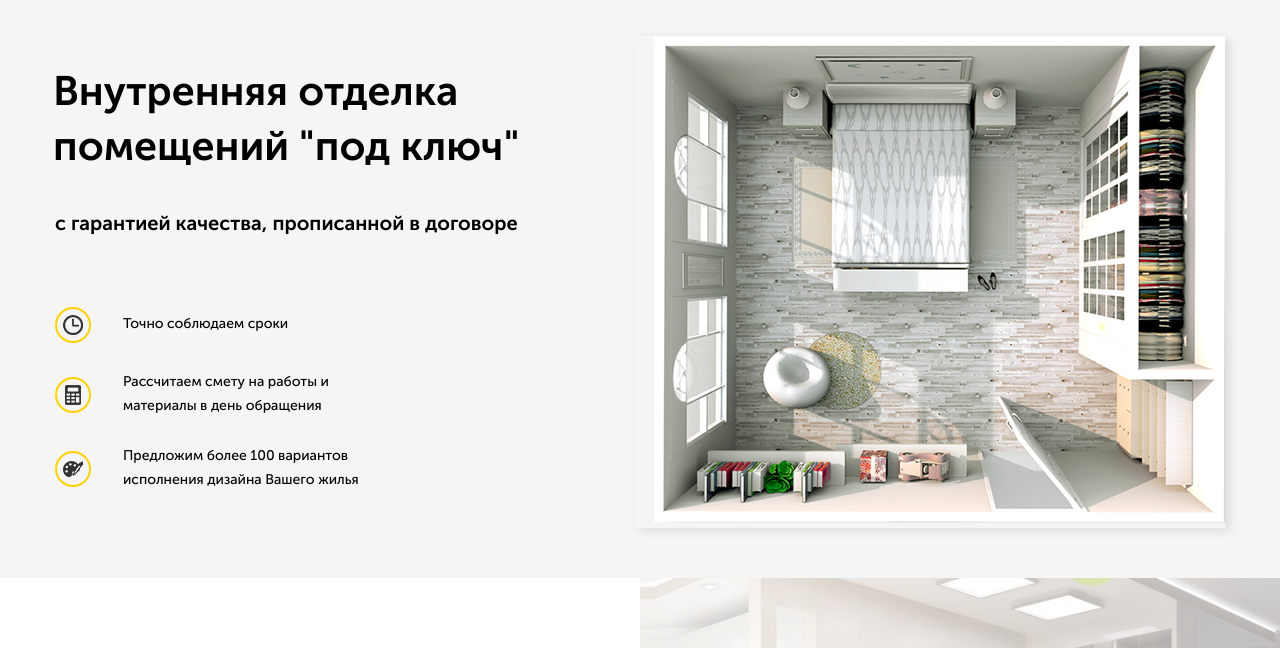
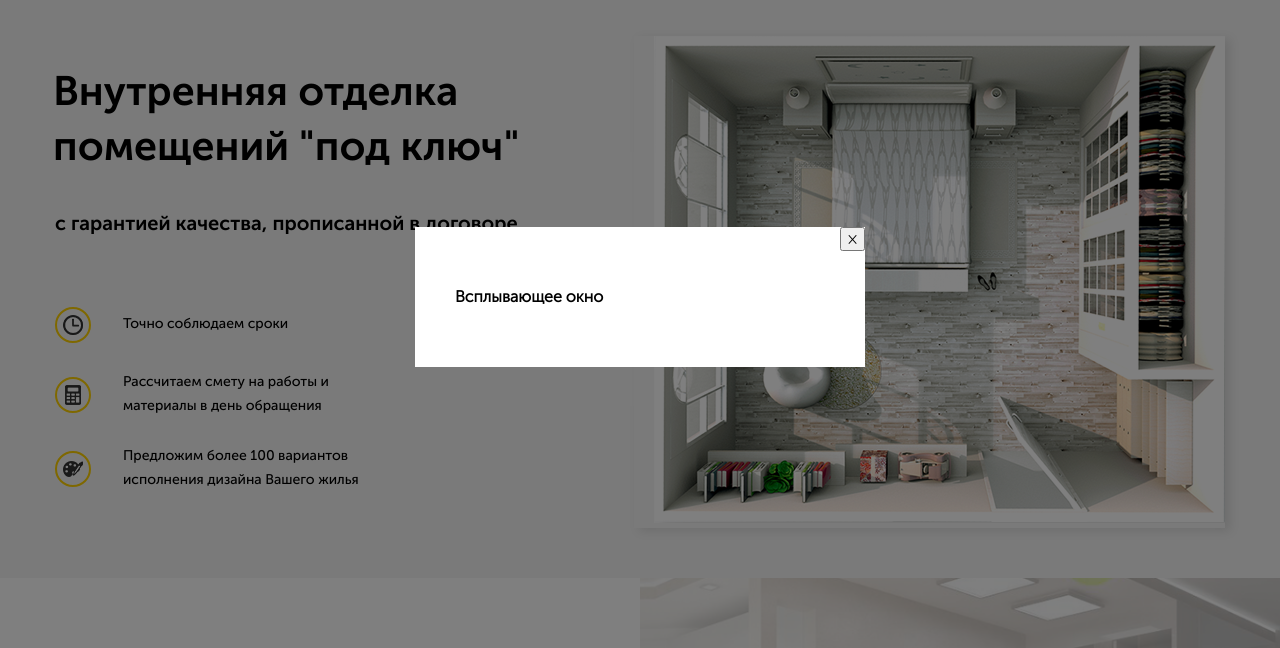
Before and after one commit to vladimirexci/webstart_01, a plain HTML site: page src/index.html in a window 1280 px wide. Both pictures are taken after a click on the button "Перезвоните мне". Shown: the part 103-751 px from the top of the page. Drawn offline with Linux system fonts and the light colour scheme.

Commit message:
Написали всплывающее модальное окно, при клике

```diff
--- a/src/index.html
+++ b/src/index.html
@@ -22,7 +22,7 @@
 						<span class="navbar__address">Калуга, Москва, МО</span>
 						<a href="tel:+7 (495)42-251-31" class="navbar__phone">+7 (495) 42-251-31</a>
 					</div>
-					<button class="button navbar__button">Перезвоните мне</button>
+					<button class="button navbar__button" id="button">Перезвоните мне</button>
 				</div>
 				<!-- /.navbar__info -->
 			</div>
@@ -97,5 +97,14 @@
 		<!-- /.offer -->
 	</main>
 
+	<div class="modal" id="modal">
+		<div class="modal-dialog">
+			<button class="modal-dialog__close" id="close">&times;</button>
+			<h4 class="modal-dialog__title">Всплывающее окно</h4>
+		</div>
+	</div>
+
+
+	<script src="js/main.js"></script>
 </body>
 </html>
--- /dev/null
+++ b/src/js/main.js
@@ -0,0 +1,11 @@
+var button = document.querySelector('#button');
+var modal = document.querySelector('#modal');
+var close = document.querySelector('#close')
+
+button.addEventListener('click', function() {
+	modal.classList.add('modal_active')
+});
+
+close.addEventListener('click', function() {
+	modal.classList.remove('modal_active');
+});
--- /dev/null
+++ b/src/sass/blocks/_modal.sass
@@ -0,0 +1,22 @@
+.modal
+	position: fixed
+	left: 0
+	top: 0
+	width: 100%
+	height: 100%
+	background-color: rgba(#000, 0.5)
+	display: none
+	&_active
+		display: flex
+	&-dialog
+		margin: auto
+		max-width: 450px
+		width: 90%
+		min-width: 200px
+		background-color: #fff
+		padding: 40px
+		position: relative
+		&__close
+			position: absolute
+			top: 0
+			right: 0
--- a/src/sass/style.sass
+++ b/src/sass/style.sass
@@ -4,3 +4,4 @@
 @import 'blocks/navbar'
 @import 'blocks/hero'
 @import 'blocks/offer'
+@import 'blocks/modal'
```
Also changed, not shown: src/css/style.css, 1 other file.
